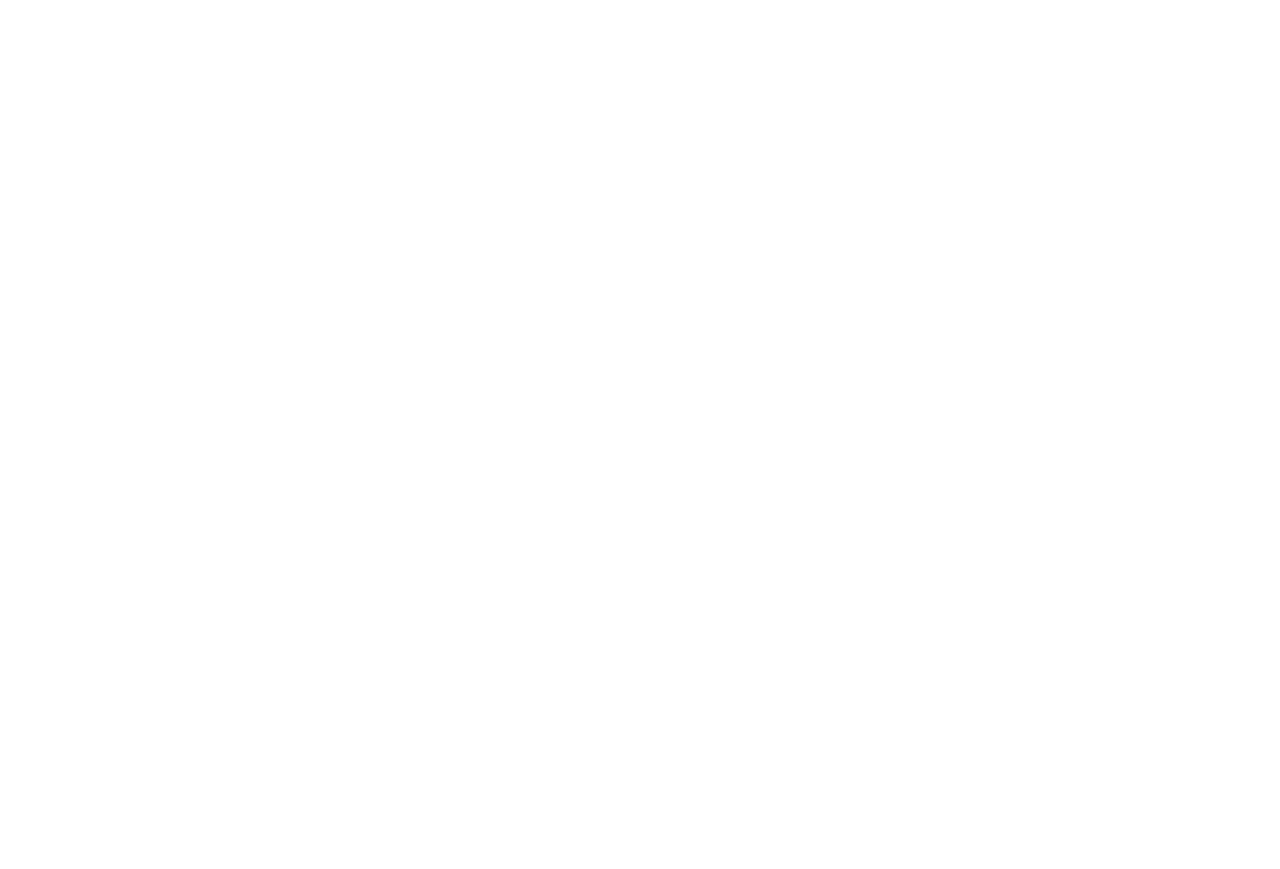
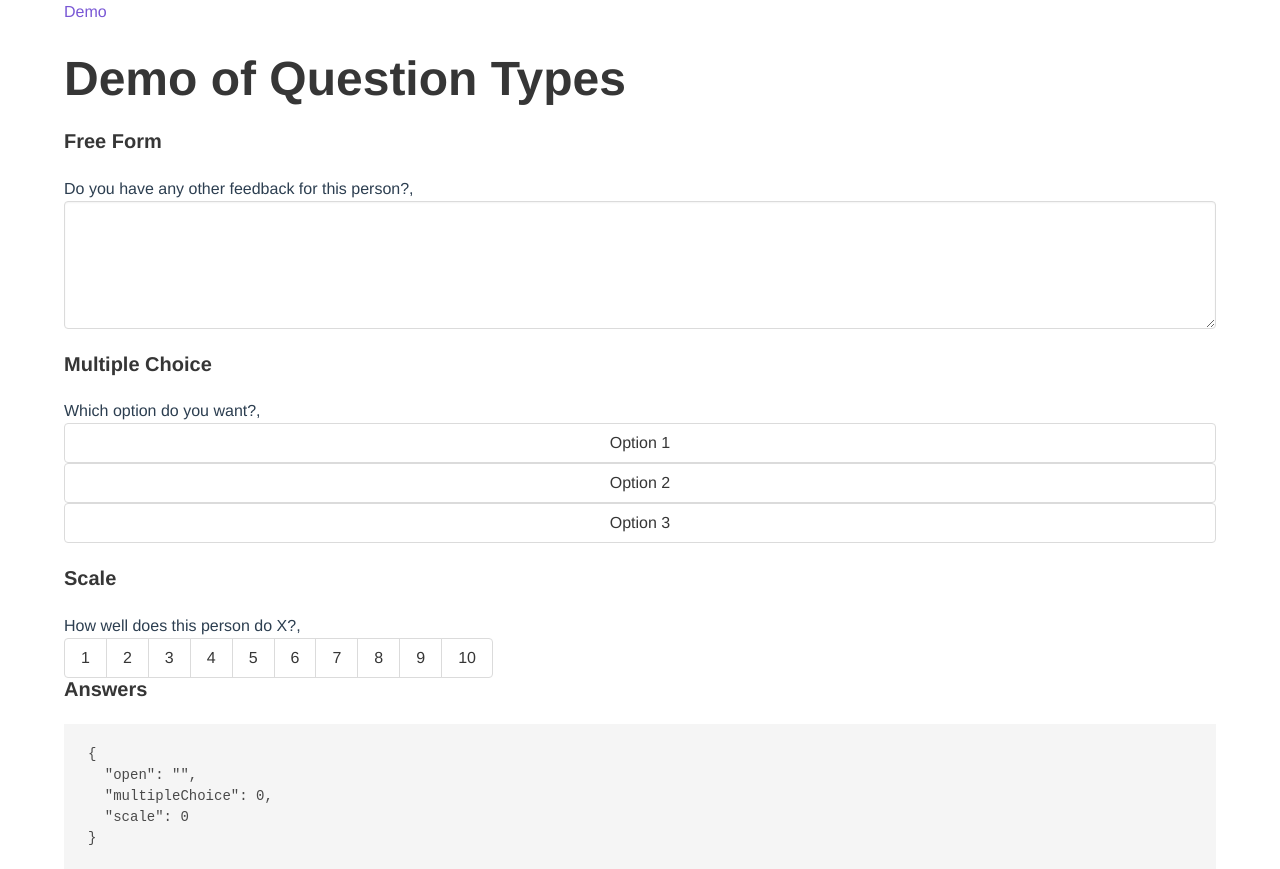
Before and after one commit to ryanhightower/honesto-prototype, a Vue app: page /demo in a window 1280 px wide. Before the commit the page ends 800 px from the top, so only its background shows below. Built offline with nearby package versions, Linux system fonts and the light colour scheme.

Commit message:
Move Question component demo to its own view

```diff
--- a/src/App.vue
+++ b/src/App.vue
@@ -2,7 +2,7 @@
   <div id="app" class="container">
     <div class="navbar">
       <!-- <router-link to="/">Home</router-link> | -->
-      <!-- <router-link to="/about">About</router-link> -->
+      <router-link to="/demo">Demo</router-link>
     </div>
     <router-view/>
   </div>
--- a/src/router.js
+++ b/src/router.js
@@ -12,6 +12,11 @@
       path: '/',
       name: 'home',
       component: Home
+    },
+    {
+      path: '/demo',
+      name: 'demo',
+      component: () => import('@/views/QuestionDemo')
     },
     // {
     //   path: '/login',
--- /dev/null
+++ b/src/views/QuestionDemo.vue
@@ -0,0 +1,40 @@
+<template>
+  <div class="demo">
+    <h1 class="title is-1">Demo of Question Types</h1>
+    <h3 class="title is-5">Free Form</h3>
+    <QuestionOpen v-model="answers.open" />
+    <br>
+    <h3 class="title is-5">Multiple Choice</h3>
+    <QuestionMultipleChoice v-model="answers.multipleChoice" />
+    <br>
+    <h3 class="title is-5">Scale</h3>
+    <QuestionScale v-model="answers.scale" />
+    <h3 class="title is-5">Answers</h3>
+    <pre>{{ answers }}</pre>
+  </div>
+</template>
+
+<script>
+// @ is an alias to /src
+import QuestionOpen from '@/components/QuestionOpen.vue'
+import QuestionMultipleChoice from '@/components/QuestionMultipleChoice.vue'
+import QuestionScale from '@/components/QuestionScale.vue'
+
+export default {
+  name: 'home',
+  components: {
+    QuestionOpen,
+    QuestionMultipleChoice,
+    QuestionScale
+  },
+  data() {
+    return {
+      answers: {
+        open: "",
+        multipleChoice: 0,
+        scale: 0
+      }
+    }
+  }
+}
+</script>
```
